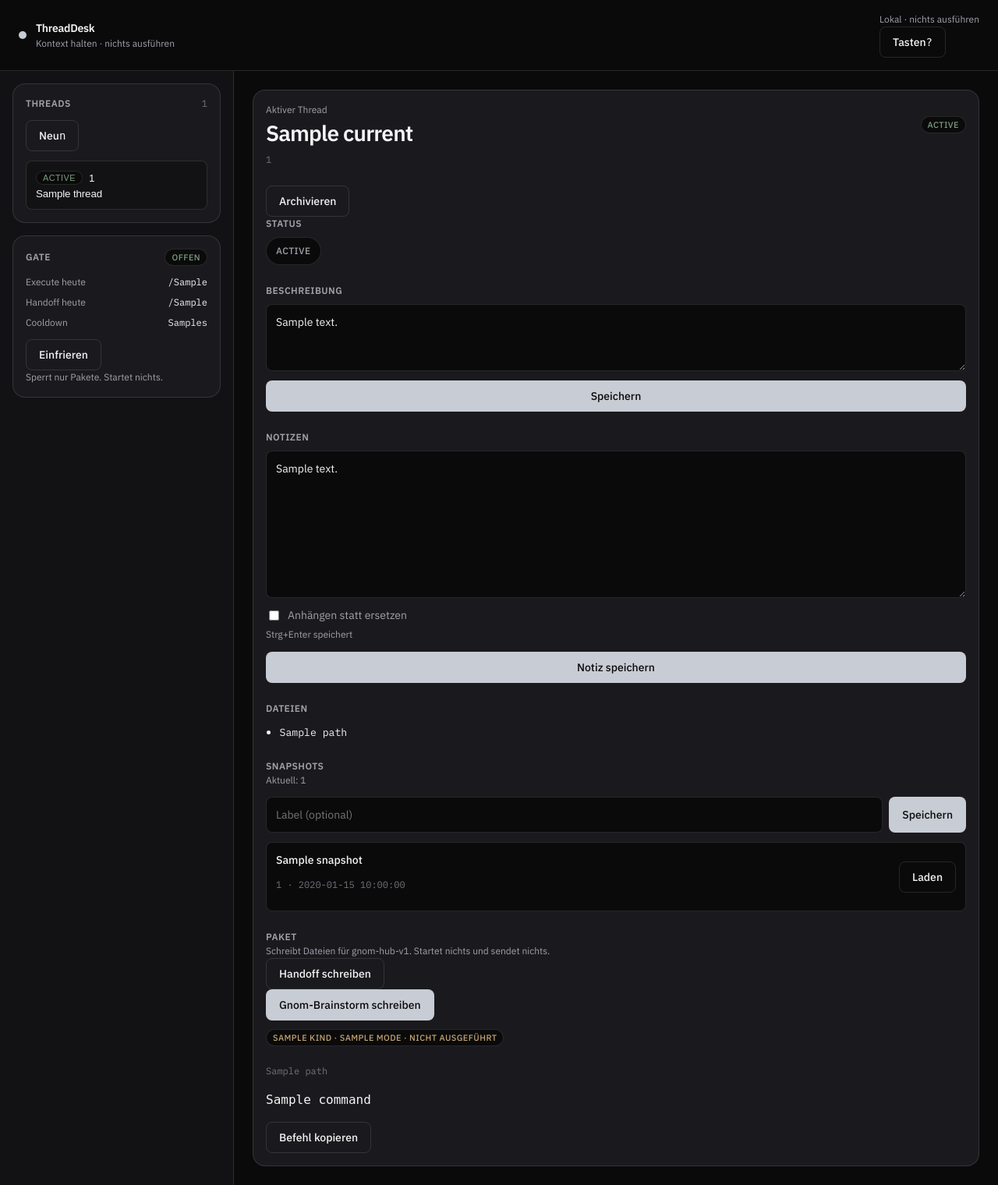
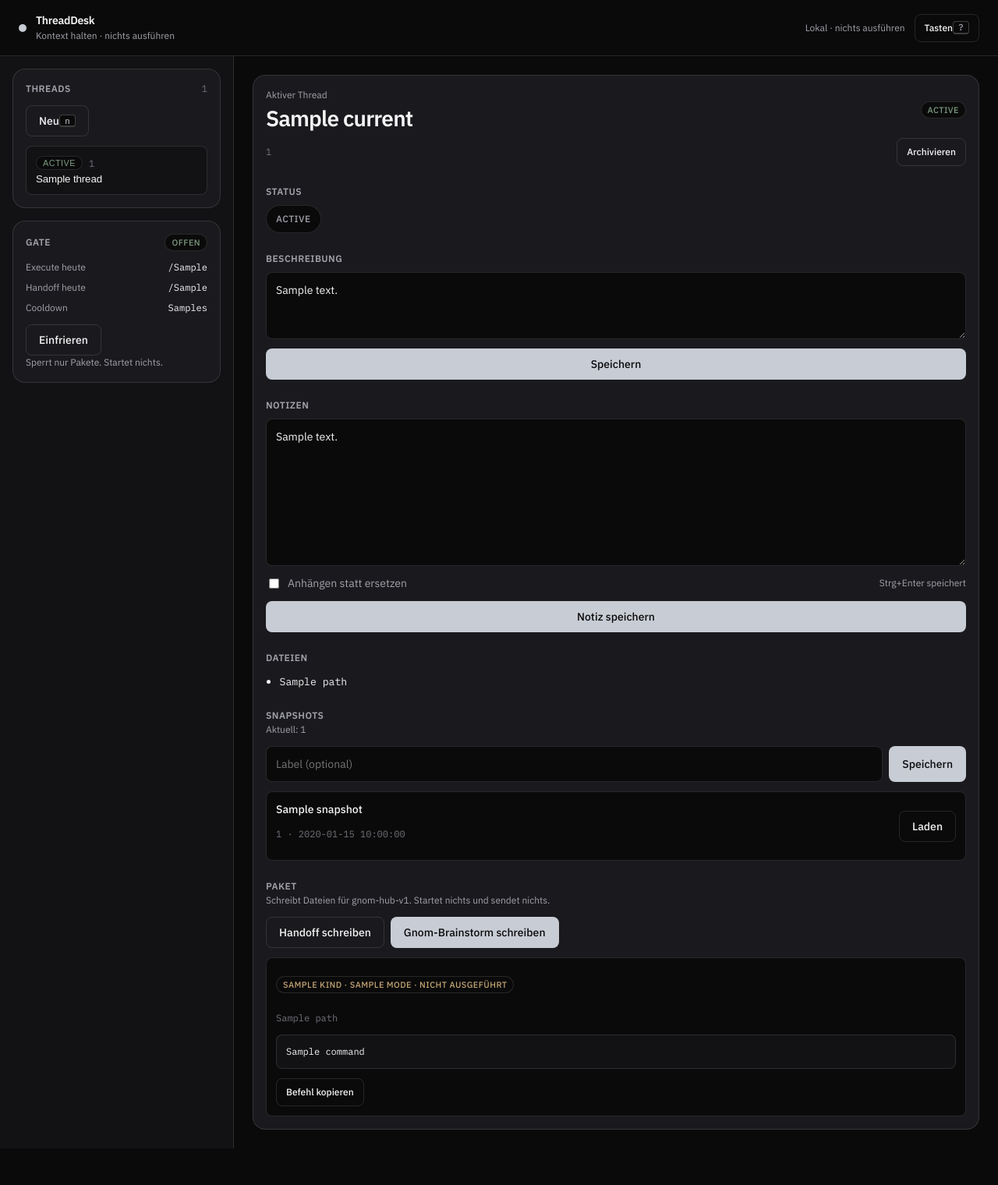
Before and after one commit to landjunge/threaddesk, a FastAPI app: template src/threaddesk/ui/templates/index.html in a window 1280 px wide. Shown: the whole page at 78% size. After the commit the page ends 1473 px from the top, so only its background shows below. Run offline with FastAPI, Linux system fonts and the light colour scheme; the template is opened without the code that fills it: most values are stand-ins (such as "Sample title", 1, 10 or a date in 2020); some libraries are stand-ins or nearby versions.

Commit message:
feat(ui): Phase 4 polish stylesheet and help chrome

```diff
--- /dev/null
+++ b/src/threaddesk/ui/static/polish.css
@@ -0,0 +1,162 @@
+.thread-index {
+  font-family: var(--font-mono);
+  font-size: var(--text-xs);
+  color: var(--fg-subtle);
+}
+
+.topbar-actions {
+  display: flex;
+  align-items: center;
+  gap: var(--space-3);
+}
+
+.btn-compact {
+  min-height: 36px;
+  padding: 0 var(--space-3);
+  font-size: var(--text-xs);
+}
+
+.detail-meta {
+  display: flex;
+  align-items: center;
+  justify-content: space-between;
+  gap: var(--space-3);
+  margin: var(--space-2) 0 var(--space-5);
+}
+
+.detail-id {
+  margin: 0;
+}
+
+.row-actions {
+  display: flex;
+  align-items: center;
+  justify-content: space-between;
+  gap: var(--space-3);
+}
+
+.packet-actions {
+  display: flex;
+  flex-wrap: wrap;
+  gap: var(--space-2);
+  margin-top: var(--space-3);
+}
+
+.packet-card {
+  margin-top: var(--space-3);
+  padding: var(--space-3);
+  border: 1px solid var(--border);
+  border-radius: var(--radius-sm);
+  background: var(--bg);
+}
+
+.cmd {
+  margin: var(--space-3) 0;
+  padding: var(--space-3);
+  overflow-x: auto;
+  white-space: pre-wrap;
+  word-break: break-word;
+  background: var(--bg-elevated);
+  border: 1px solid var(--border);
+  border-radius: var(--radius-sm);
+  font-family: var(--font-mono);
+  font-size: var(--text-xs);
+  color: var(--fg);
+}
+
+kbd {
+  display: inline-flex;
+  align-items: center;
+  min-height: 1.4em;
+  padding: 0 6px;
+  border: 1px solid var(--border-strong);
+  border-bottom-width: 2px;
+  border-radius: 4px;
+  background: var(--bg);
+  color: var(--fg-muted);
+  font-family: var(--font-mono);
+  font-size: 0.72rem;
+}
+
+.toast-stack {
+  position: fixed;
+  top: var(--space-4);
+  right: var(--space-4);
+  z-index: 20;
+  display: flex;
+  flex-direction: column;
+  gap: var(--space-2);
+  max-width: min(360px, calc(100vw - 32px));
+}
+
+.toast-stack .banner-ok,
+.toast-stack .banner-error {
+  margin: 0;
+  background: var(--bg-elevated);
+}
+
+.htmx-indicator {
+  display: none;
+}
+
+.htmx-request.htmx-indicator,
+.htmx-request .htmx-indicator {
+  display: block;
+}
+
+.help {
+  position: fixed;
+  inset: 0;
+  z-index: 30;
+  display: flex;
+  align-items: center;
+  justify-content: center;
+  padding: var(--space-5);
+  background: color-mix(in oklab, var(--bg) 72%, transparent);
+}
+
+.help[hidden] {
+  display: none !important;
+}
+
+.help-card {
+  width: min(420px, 100%);
+  background: var(--bg-elevated);
+  border: 1px solid var(--border-strong);
+  border-radius: var(--radius-lg);
+  padding: var(--space-5);
+}
+
+.help-keys {
+  margin: var(--space-4) 0;
+  display: grid;
+  gap: var(--space-3);
+}
+
+.help-keys div {
+  display: flex;
+  justify-content: space-between;
+  gap: var(--space-3);
+  align-items: center;
+}
+
+.help-keys dt {
+  margin: 0;
+}
+
+.help-keys dd {
+  margin: 0;
+  font-size: var(--text-sm);
+  color: var(--fg-muted);
+}
+
+@media (max-width: 720px) {
+  .chip,
+  .btn {
+    min-height: 44px;
+  }
+
+  .topbar-note {
+    display: none;
+  }
+}
--- a/src/threaddesk/ui/templates/base.html
+++ b/src/threaddesk/ui/templates/base.html
@@ -11,6 +11,7 @@
       rel="stylesheet"
     />
     <link rel="stylesheet" href="/static/style.css" />
+    <link rel="stylesheet" href="/static/polish.css" />
     <script src="https://unpkg.com/htmx.org@2.0.4" defer></script>
     <script src="https://unpkg.com/alpinejs@3.14.8/dist/cdn.min.js" defer></script>
     <script src="/static/app.js" defer></script>
```
